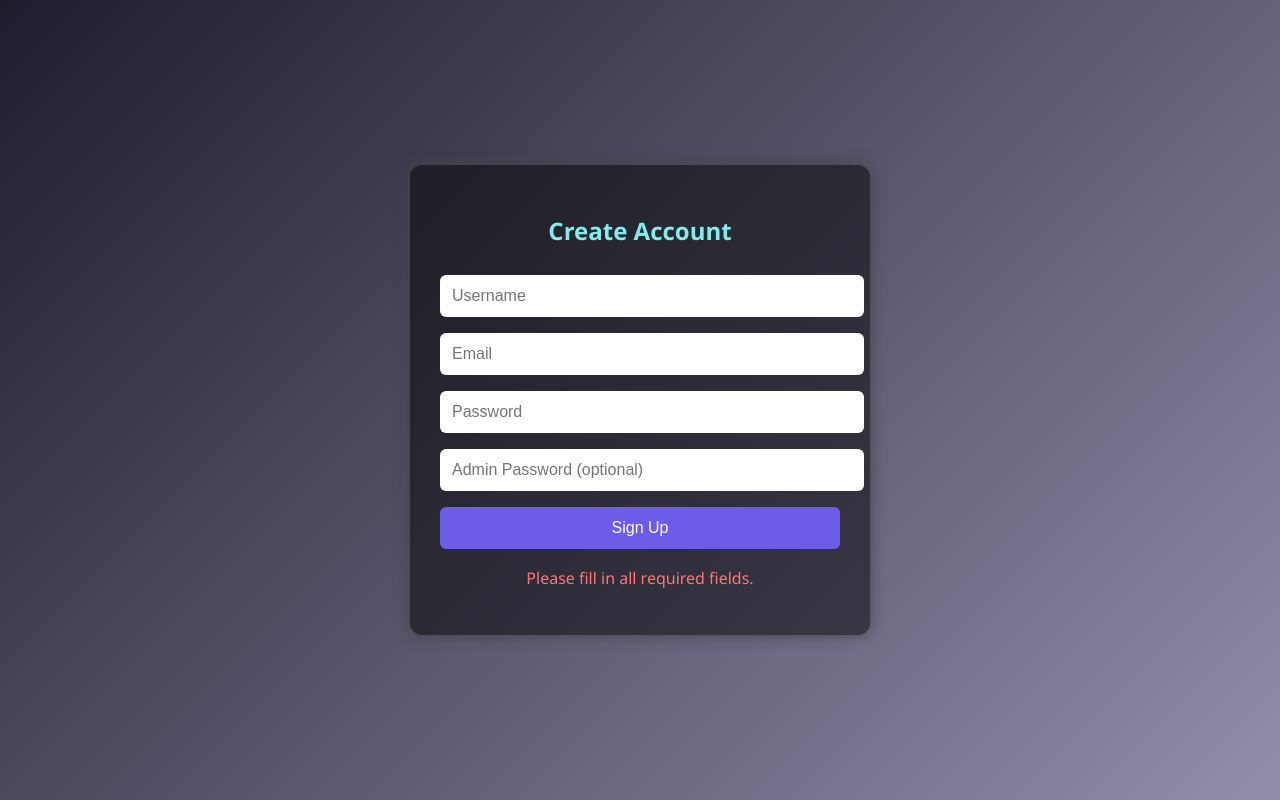
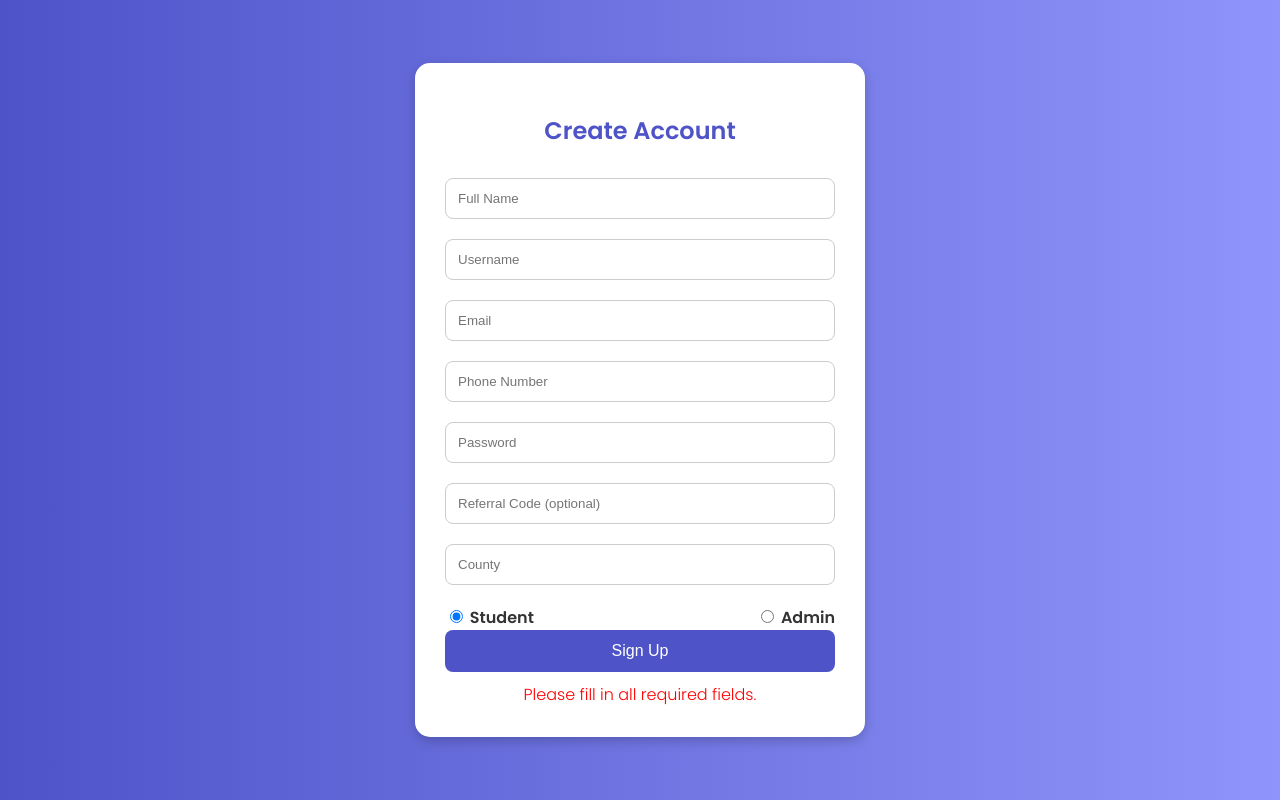
Before and after one commit to Wanga-tracker/study-hive, a plain HTML site: page signup.html in a window 1280 px wide. Both pictures are taken after a click on the button "Sign Up". Drawn offline with Linux system fonts and the light colour scheme.

Commit message:
Update signup.html

```diff
--- a/signup.html
+++ b/signup.html
@@ -2,136 +2,172 @@
 <html lang="en">
 <head>
   <meta charset="UTF-8" />
-  <meta name="viewport" content="width=device-width, initial-scale=1.0"/>
-  <title>Signup | Tracker Portal</title>
+  <meta name="viewport" content="width=device-width, initial-scale=1.0" />
+  <title>Sign Up</title>
+  <link href="https://fonts.googleapis.com/css2?family=Poppins:wght@300;600&display=swap" rel="stylesheet">
   <style>
     body {
-      font-family: 'Segoe UI', sans-serif;
-      background: linear-gradient(135deg, #1f1c2c, #928DAB);
-      color: #fff;
+      margin: 0;
+      padding: 0;
+      font-family: 'Poppins', sans-serif;
+      background: linear-gradient(to right, #4e54c8, #8f94fb);
       display: flex;
-      flex-direction: column;
+      justify-content: center;
       align-items: center;
-      justify-content: center;
       height: 100vh;
-      margin: 0;
     }
-    .container {
-      background-color: rgba(0, 0, 0, 0.5);
+    .signup-container {
+      background: white;
+      border-radius: 15px;
+      box-shadow: 0 4px 12px rgba(0, 0, 0, 0.2);
+      width: 90%;
+      max-width: 450px;
       padding: 30px;
-      border-radius: 12px;
-      box-shadow: 0 0 15px #444;
-      width: 90%;
-      max-width: 400px;
+      box-sizing: border-box;
     }
     h2 {
       text-align: center;
+      color: #4e54c8;
       margin-bottom: 20px;
-      color: #81ecec;
     }
-    input, button {
+    input[type="text"], input[type="email"], input[type="password"], input[type="tel"], select {
       width: 100%;
       padding: 12px;
-      margin: 8px 0;
-      border: none;
-      border-radius: 6px;
-      font-size: 1em;
+      margin: 10px 0;
+      border: 1px solid #ccc;
+      border-radius: 8px;
+      box-sizing: border-box;
     }
-    input {
-      background: #fff;
+    label {
+      font-weight: 600;
       color: #333;
     }
+    .role-select {
+      display: flex;
+      justify-content: space-between;
+      margin-top: 10px;
+    }
+    .admin-password {
+      display: none;
+    }
     button {
-      background-color: #6c5ce7;
+      width: 100%;
+      background-color: #4e54c8;
       color: white;
+      padding: 12px;
+      border: none;
+      border-radius: 8px;
+      font-size: 16px;
       cursor: pointer;
+      transition: background 0.3s ease;
     }
     button:hover {
-      background-color: #341f97;
+      background-color: #3b3f9e;
     }
-    #error-message {
-      color: #ff7675;
+    .error-message {
+      color: red;
+      margin-top: 10px;
       text-align: center;
-      margin-top: 10px;
     }
   </style>
 </head>
 <body>
+  <div class="signup-container">
+    <h2>Create Account</h2>
+    <input type="text" id="name" placeholder="Full Name">
+    <input type="text" id="username" placeholder="Username">
+    <input type="email" id="email" placeholder="Email">
+    <input type="tel" id="phone" placeholder="Phone Number">
+    <input type="password" id="password" placeholder="Password">
+    <input type="text" id="referral" placeholder="Referral Code (optional)">
+    <input type="text" id="county" placeholder="County">
 
-  <div class="container">
-    <h2>Create Account</h2>
-    <input type="text" id="username" placeholder="Username" required />
-    <input type="email" id="email" placeholder="Email" required />
-    <input type="password" id="password" placeholder="Password" required />
-    <input type="text" id="admin-password" placeholder="Admin Password (optional)" />
+    <div class="role-select">
+      <label><input type="radio" name="role" value="student" checked onclick="toggleAdmin(false)"> Student</label>
+      <label><input type="radio" name="role" value="admin" onclick="toggleAdmin(true)"> Admin</label>
+    </div>
+    <input type="password" id="admin-password" class="admin-password" placeholder="Admin Password">
+
     <button onclick="signup()">Sign Up</button>
-    <p id="error-message"></p>
+    <div class="error-message" id="error-message"></div>
   </div>
 
-  <!-- Firebase SDKs -->
+  <!-- Firebase SDK -->
   <script src="https://www.gstatic.com/firebasejs/10.12.0/firebase-app.js"></script>
   <script src="https://www.gstatic.com/firebasejs/10.12.0/firebase-auth.js"></script>
   <script src="https://www.gstatic.com/firebasejs/10.12.0/firebase-firestore.js"></script>
 
   <script>
-    // 🛠 Replace with your Firebase config
+    // Initialize Firebase
     const firebaseConfig = {
-      apiKey: "AIzaSyAjsxzqXwW2PcwowbFSb4jiGTHGv9rdL0w",
-      authDomain: "agent-hive-project.firebaseapp.com",
-      projectId: "agent-hive-project",
-      storageBucket: "agent-hive-project.firebasestorage.app",
-      messagingSenderId: "464476218600",
-      appId: "1:464476218600:web:59aa5ba90c73468d78155d"
+      apiKey: "YOUR_API_KEY",
+      authDomain: "YOUR_PROJECT_ID.firebaseapp.com",
+      projectId: "YOUR_PROJECT_ID",
+      storageBucket: "YOUR_PROJECT_ID.appspot.com",
+      messagingSenderId: "YOUR_MESSAGING_ID",
+      appId: "YOUR_APP_ID"
     };
 
-    // Initialize Firebase
-    firebase.initializeApp(firebaseConfig);
+    const app = firebase.initializeApp(firebaseConfig);
     const auth = firebase.auth();
     const db = firebase.firestore();
 
-    const ADMIN_VERIFICATION_PASSWORD = "Secret2025";
+    function toggleAdmin(show) {
+      document.getElementById("admin-password").style.display = show ? "block" : "none";
+    }
 
     async function signup() {
+      const name = document.getElementById("name").value.trim();
       const username = document.getElementById("username").value.trim();
       const email = document.getElementById("email").value.trim();
+      const phone = document.getElementById("phone").value.trim();
       const password = document.getElementById("password").value;
+      const referral = document.getElementById("referral").value.trim();
+      const county = document.getElementById("county").value.trim();
+      const role = document.querySelector('input[name="role"]:checked').value;
       const adminPassword = document.getElementById("admin-password").value.trim();
       const errorMessage = document.getElementById("error-message");
 
       errorMessage.textContent = "";
 
-      if (!username || !email || !password) {
+      if (!name || !username || !email || !phone || !password || !county) {
         errorMessage.textContent = "Please fill in all required fields.";
         return;
       }
 
+      if (role === "admin" && adminPassword !== "Secret2025") {
+        errorMessage.textContent = "Incorrect admin password.";
+        return;
+      }
+
       try {
-        // Check if username exists
-        const userRef = db.collection("users");
-        const snapshot = await userRef.where("username", "==", username).get();
+        const snapshot = await db.collection("users").where("username", "==", username).get();
         if (!snapshot.empty) {
-          errorMessage.textContent = "Username already taken.";
+          errorMessage.textContent = "Username already exists.";
           return;
         }
 
         const userCredential = await auth.createUserWithEmailAndPassword(email, password);
         const uid = userCredential.user.uid;
-        const role = adminPassword === ADMIN_VERIFICATION_PASSWORD ? "admin" : "student";
 
         await db.collection("users").doc(uid).set({
+          name,
           username,
           email,
+          phone,
+          referral,
+          county,
           role,
           createdAt: new Date()
         });
 
-        alert("Signup successful!");
-        window.location.href = "dashboard.html"; // or wherever you want to redirect
+        alert("Account created successfully!");
+        window.location.href = role === "admin" ? "admin_dashboard.html" : "main_dashboard.html";
       } catch (error) {
-        console.error("Signup error:", error);
+        console.error(error);
         errorMessage.textContent = error.message;
       }
     }
   </script>
 </body>
-      </html>
+</html>
```
